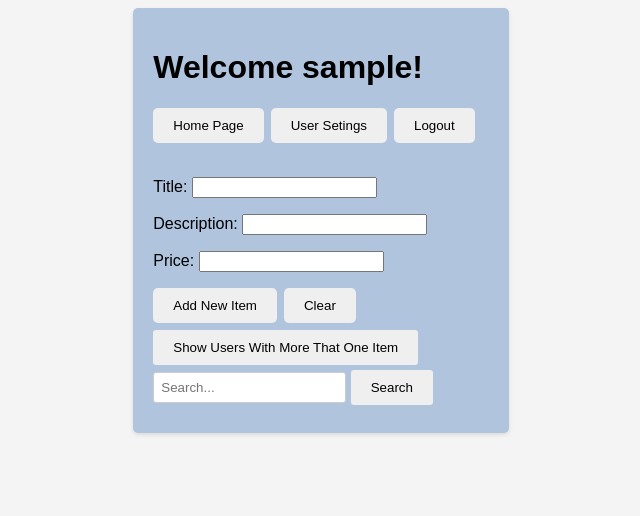
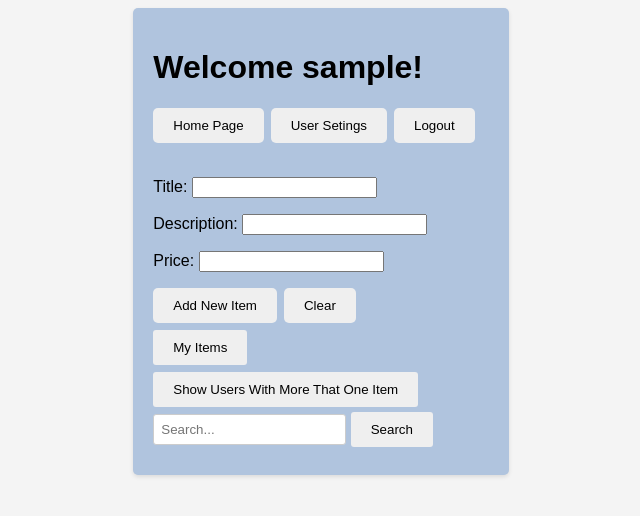
Before and after one commit to elorback/django_website, a Django app: page /user_page/add_item/ in a window 1280 px wide. Shown: the top 516 px of the page, without its empty margins (319-959 px from the left). Run offline with Django 4.2, Linux system fonts and the light colour scheme; the visitor is signed in with stand-in values (Sample User, id 1).

Commit message:
added a 'view my items button'

```diff
--- a/django_app/models.py
+++ b/django_app/models.py
@@ -4,7 +4,7 @@ from django.utils import timezone
 
 
 class UserProfile(AbstractUser):
-    email = models.EmailField(max_length=254,unique=True)
+    email = models.EmailField(max_length=254,unique=True,blank=False) # Required
     date_created = models.DateTimeField(auto_now_add=True)
     first_name = models.CharField(max_length=30, blank=False)  # Required
     last_name = models.CharField(max_length=30, blank=False)   # Required
--- a/django_app/static/css/style.css
+++ b/django_app/static/css/style.css
@@ -10,8 +10,8 @@ body {
 
 .form-container {
     max-width: 900px;
-    align-items: center;
     display: grid;
+    justify-items: center;
     padding: 20px;
     background-color: lightsteelblue;
     border-radius: 5px;
--- a/django_app/templates/registration.html
+++ b/django_app/templates/registration.html
@@ -24,7 +24,7 @@
                 <button type="reset" >Clear</button>
                 <button type="button" onClick="home()"> Home Page</button>
             </div>
-        </form>
+    </form>
 </div>
 
 </body>
--- a/django_app/templates/user_page.html
+++ b/django_app/templates/user_page.html
@@ -30,6 +30,26 @@
             <button type="reset">Clear</button>
             {% endif %}
     </div>
+</form>
+{% comment %}  {% endcomment %}{% comment %}  {% endcomment %}{% comment %}  {% endcomment %}{% comment %}  {% endcomment %}{% comment %}  {% endcomment %}{% comment %}  {% endcomment %}
+<form method="GET" action="{% url 'my_items' %}">
+    <div class='search-container' style="margin-top:7px">
+        <button type="submit"  class='search-button'>My Items</button>
+    </div>
+    {% if request.resolver_match.url_name == 'my_items' %}
+    <h2>My Items:  </h2>
+    {% if user_items %}
+    <ul>
+        {% for item in user_items %}
+        <li>Item: {{ item.title }} </br> {{item.date_posted}} </br>Description: {{ item.description }} </br> Price: ${{ item.price }}</li>
+    </br>
+    {% endfor %}
+</ul>
+{% else %}
+<p>You have not added any items yet!</p>
+{% endif %}
+
+{% endif %}
 </form>
 {% comment %}  {% endcomment %}{% comment %}  {% endcomment %}{% comment %}  {% endcomment %}{% comment %}  {% endcomment %}{% comment %}  {% endcomment %}{% comment %}  {% endcomment %}
 <form method="GET" action="{% url 'multiple_posts' %}">
--- a/django_app/templates/user_settings.html
+++ b/django_app/templates/user_settings.html
@@ -20,8 +20,10 @@
             {% if request.resolver_match.url_name == "delete_profile" %}
             <form method="post" action="{% url "delete_profile" %}">
                 {% csrf_token %}
-                <p>Are you sure you want to delete?</p>
-                <button name='action' value ='confirm' type="submit">Delete</button>
+                <strong>Are you sure you want to delete?</strong>
+            </br>
+        </br>
+        <button name='action' value ='confirm' type="submit">Delete</button>
                 <button name='action'>Cancel</button>
             </form>
             {% else %}
--- a/django_app/urls.py
+++ b/django_app/urls.py
@@ -12,4 +12,5 @@ urlpatterns = [
     path('user_page/multiple_posts/',views.multiple_posts,name='multiple_posts'),
     path('user_settings/delete_profile/',views.delete_profile,name='delete_profile'),
     path('user_settings/',views.user_settings,name='user_settings'),
+    path('user_page/my_items/',views.my_items,name='my_items'),
 ]
--- a/django_app/views.py
+++ b/django_app/views.py
@@ -82,6 +82,15 @@ def user_settings(request):
     return render(request,'user_settings.html')
 
 @login_required
+def my_items(request):
+    user = UserProfile.objects.filter(username=request.user).first()
+    if user:
+        user_items = Items.objects.filter(user_profile=user)
+    else:
+        user_items = None
+    return render(request, 'user_page.html',{'user_items':user_items})
+
+@login_required
 def delete_profile(request):
     if request.method =="POST":
         action_type = request.POST.get('action')
```
